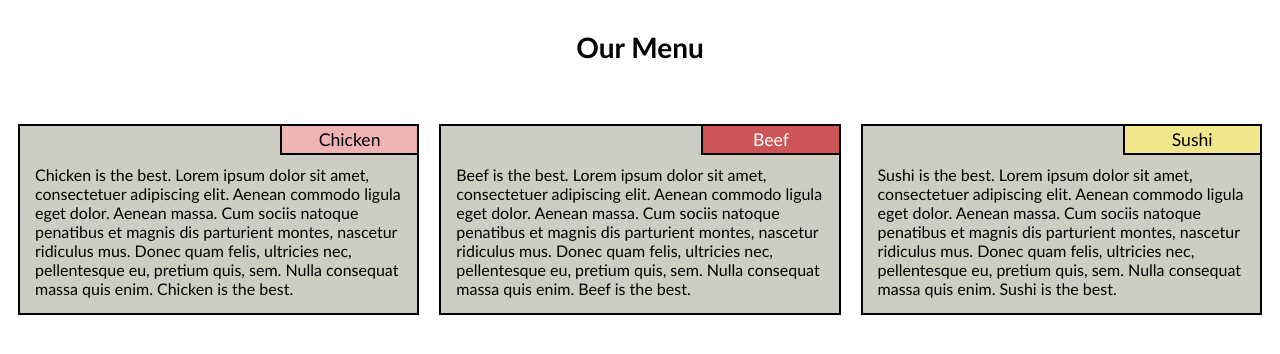
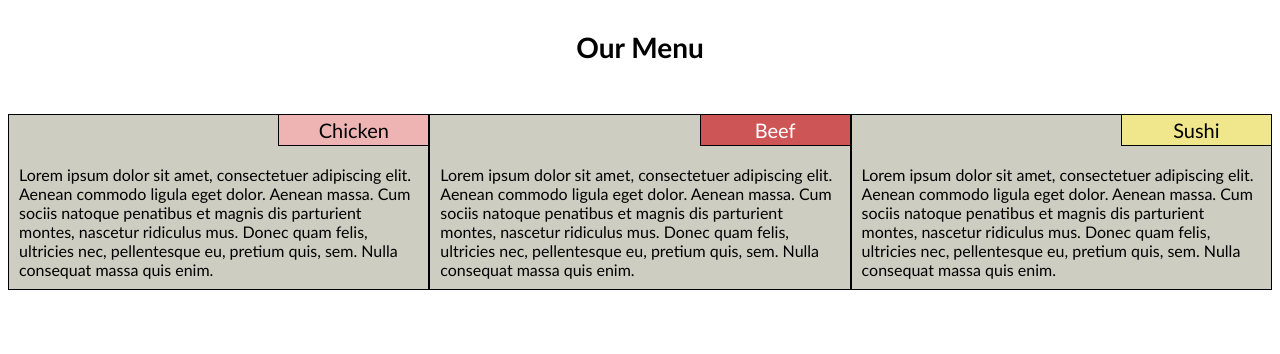
Before and after one commit to TinkaRombouts/coursera_test, a plain HTML site: page week2-assignment/index.html in a window 1280 px wide. Drawn offline with Linux system fonts and the light colour scheme.

Commit message:
Solution assignment week2 with float

```diff
--- a/week2-assignment/css/stylesheet.css
+++ b/week2-assignment/css/stylesheet.css
@@ -17,38 +17,33 @@ h1 {
 p {
   color: black;
   padding: 10px;
+  padding-top: 50px;
   margin: 0;
 }
 
-.container {
+section {
+  border: 1px solid black;
+  background-color: #CDCDC1;
   overflow: hidden;
+  width: 100%;
+  height: 100%;
+  padding: 0px;
   margin-left: auto;
   margin-right: auto;
   margin-top: 0px;
   margin-bottom: 0px;
-  padding: 10px;
-}
-
-section {
-  border: 2px solid black;
-  background-color: #CDCDC1;
-  position: relative;
-  overflow: hidden;
-  width: 100%;
-  height: 100%;
-  padding: 0 0 5px 5px;
 }
 
 .title {
-  border-left:  2px solid black;
-  border-bottom: 2px solid black;
+  border-left: 1px solid black;
+  border-bottom: 1px solid black;
   text-align: center;
-  font-size: 110%;
+  font-size: 125%;
   padding: 3px;
   margin-top: 0;
   margin-bottom: 0;
-  width: 35%;
-  margin-left: 65%;
+  float: right;
+  width: 150px;
 }
 
 .rosybrown {
@@ -116,7 +111,7 @@ section {
 
 /********** Tablet version **********/
 @media (min-width: 768px) and (max-width: 991px) {
-  .col-md-1, .col-md-2, .col-md-3, .col-md-4, .col-md-5, .col-md-6, .col-md-7, .col-md-8, .col-md-9, .col-md-10, .col-md-11, .col-md-12, .khaki {
+  .col-md-1, .col-md-2, .col-md-3, .col-md-4, .col-md-5, .col-md-6, .col-md-7, .col-md-8, .col-md-9, .col-md-10, .col-md-11, .col-md-12 {
     float: left;
   }
   .col-md-1 {
@@ -154,10 +149,6 @@ section {
   }
   .col-md-12 {
     width: 100%;
-  }
-  .khaki {
-    width: 18%;
-    margin-left: 82%;
   }
 }
 
--- a/week2-assignment/index.html
+++ b/week2-assignment/index.html
@@ -10,24 +10,18 @@
 <h1>Our Menu</h1>
 
 <div class="row">
-   <div class="container col-lg-4 col-md-6 col-sm-12">
-     <section>
+  <section class="col-lg-4 col-md-6 col-sm-12">
     <div class="rosybrown title">Chicken</div>
-       <p>Chicken is the best. Lorem ipsum dolor sit amet, consectetuer adipiscing elit. Aenean commodo ligula eget dolor. Aenean massa. Cum sociis natoque penatibus et magnis dis parturient montes, nascetur ridiculus mus. Donec quam felis, ultricies nec, pellentesque eu, pretium quis, sem. Nulla consequat massa quis enim. Chicken is the best.</p>
+    <p>Lorem ipsum dolor sit amet, consectetuer adipiscing elit. Aenean commodo ligula eget dolor. Aenean massa. Cum sociis natoque penatibus et magnis dis parturient montes, nascetur ridiculus mus. Donec quam felis, ultricies nec, pellentesque eu, pretium quis, sem. Nulla consequat massa quis enim.</p>
   </section>
-  </div>
-  <div class="container col-lg-4 col-md-6 col-sm-12">
-     <section>
+  <section class="col-lg-4 col-md-6 col-sm-12">
     <div class="indianred title">Beef</div>
-       <p>Beef is the best. Lorem ipsum dolor sit amet, consectetuer adipiscing elit. Aenean commodo ligula eget dolor. Aenean massa. Cum sociis natoque penatibus et magnis dis parturient montes, nascetur ridiculus mus. Donec quam felis, ultricies nec, pellentesque eu, pretium quis, sem. Nulla consequat massa quis enim. Beef is the best. </p>
+    <p>Lorem ipsum dolor sit amet, consectetuer adipiscing elit. Aenean commodo ligula eget dolor. Aenean massa. Cum sociis natoque penatibus et magnis dis parturient montes, nascetur ridiculus mus. Donec quam felis, ultricies nec, pellentesque eu, pretium quis, sem. Nulla consequat massa quis enim.</p>
   </section>
-  </div>
-  <div class="container col-lg-4 col-md-12 col-sm-12">
-     <section>
+  <section class="col-lg-4 col-md-12 col-sm-12">
     <div class="khaki title">Sushi</div>
-       <p>Sushi is the best. Lorem ipsum dolor sit amet, consectetuer adipiscing elit. Aenean commodo ligula eget dolor. Aenean massa. Cum sociis natoque penatibus et magnis dis parturient montes, nascetur ridiculus mus. Donec quam felis, ultricies nec, pellentesque eu, pretium quis, sem. Nulla consequat massa quis enim. Sushi is the best.</p>
+    <p>Lorem ipsum dolor sit amet, consectetuer adipiscing elit. Aenean commodo ligula eget dolor. Aenean massa. Cum sociis natoque penatibus et magnis dis parturient montes, nascetur ridiculus mus. Donec quam felis, ultricies nec, pellentesque eu, pretium quis, sem. Nulla consequat massa quis enim.</p>
   </section>
-  </div>
 </div>
 
 </body>
```
Lines whose indentation alone changed are shown as unchanged.
